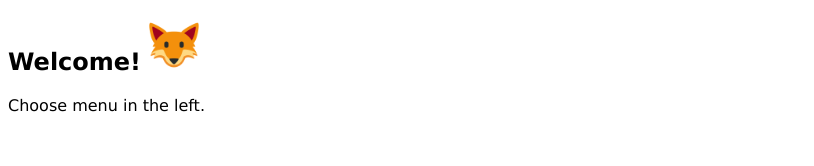
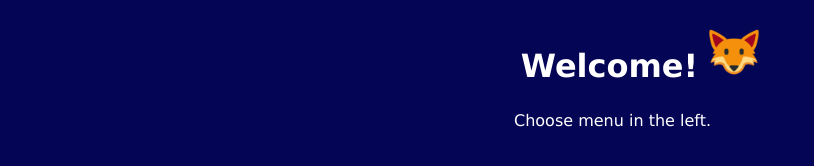
Before and after one commit to Codenames-Ren/Perancangan-Web-P8-Frame, a plain HTML site: page konten.html in a window 1280 px wide. Shown: the whole page, without its empty margins (0-814 px from the left). Drawn offline with Linux system fonts and the light colour scheme.

Commit message:
Menambah warna background

```diff
--- a/konten.html
+++ b/konten.html
@@ -6,6 +6,22 @@
     <title>Konten</title>
     <link rel="icon" href="/image/favicon.ico" type="image/x-icon" />
     <link rel="shortcut icon" href="/image/favicon.ico" type="image/x-icon" />
+    <style>
+      * {
+        background-color: rgb(5, 5, 85);
+        color: white;
+      }
+
+      h2 {
+        text-align: center;
+        font-size: xx-large;
+      }
+
+      p {
+        text-align: center;
+        margin-right: 55px;
+      }
+    </style>
   </head>
   <body style="font-family: Verdana, Geneva, Tahoma, sans-serif">
     <h2>
```
Also changed, not shown: contact.html (+10 -0 lines), profile.html (+10 -0 lines).
